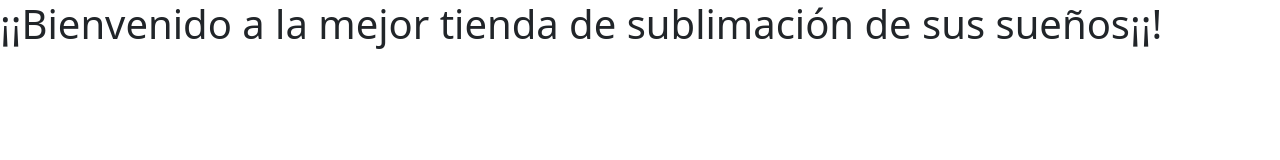
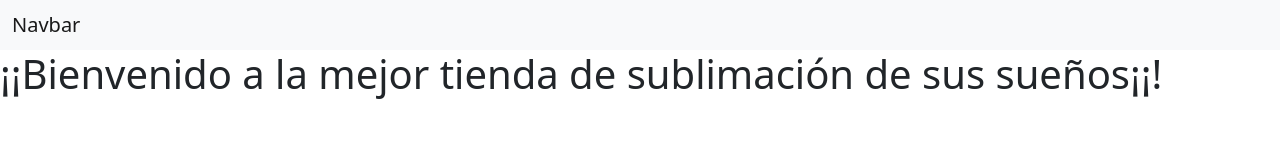
Before and after one commit to Lican98/sublimacion, a plain HTML site: page index.html in a window 1280 px wide. Drawn offline with nearby package versions, Linux system fonts and the light colour scheme.

```diff
--- a/index.html
+++ b/index.html
@@ -11,6 +11,12 @@
     <title>Hello, world!</title>
   </head>
   <body>
+<!-- As a heading -->
+<nav class="navbar navbar-light bg-light">
+  <div class="container-fluid">
+    <span class="navbar-brand mb-0 h1">Navbar</span>
+  </div>
+</nav>
     <h1>¡¡Bienvenido a la mejor tienda de sublimación de sus sueños¡¡!</h1>
 
     <!-- Optional JavaScript; choose one of the two! -->
```
